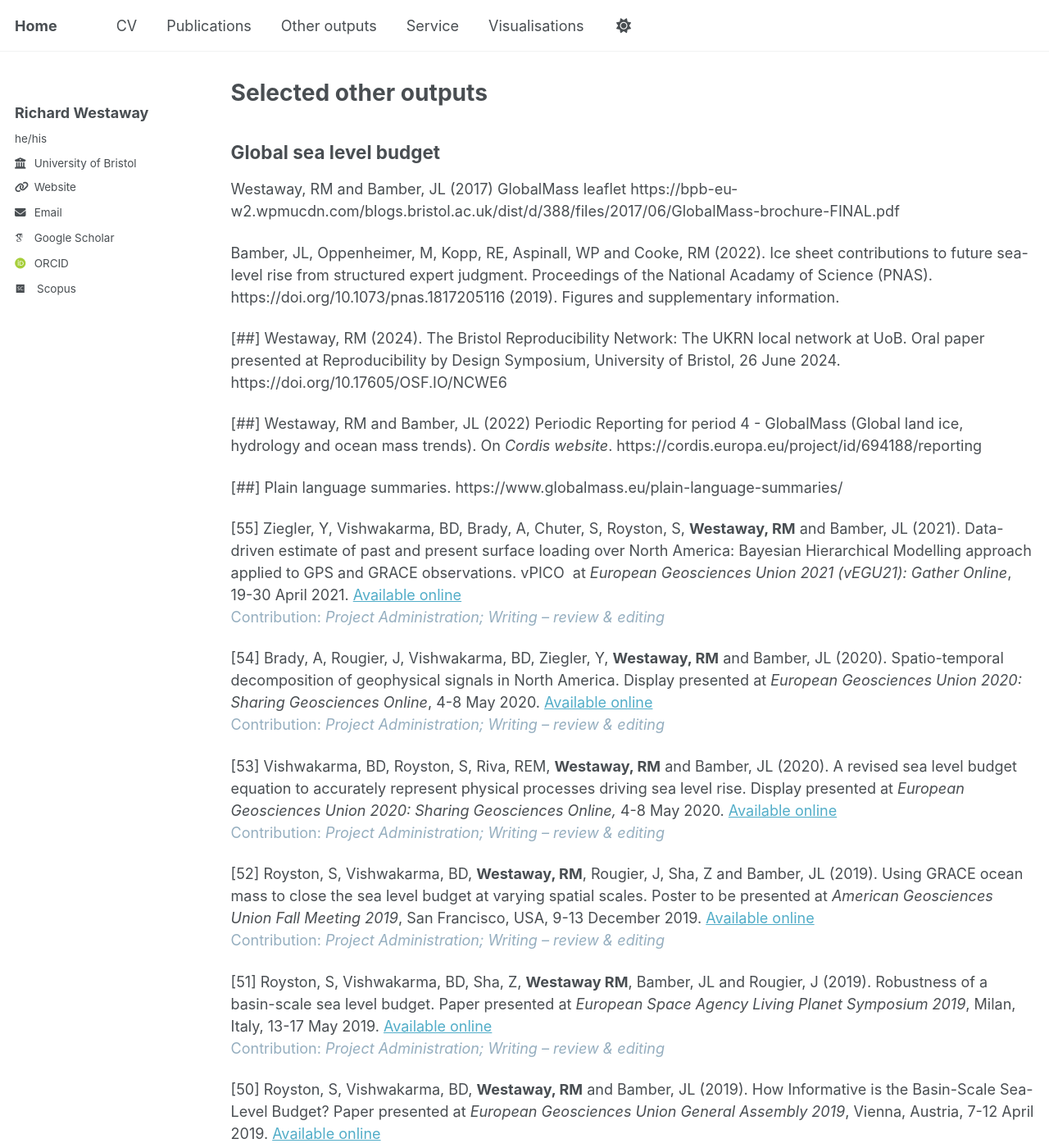
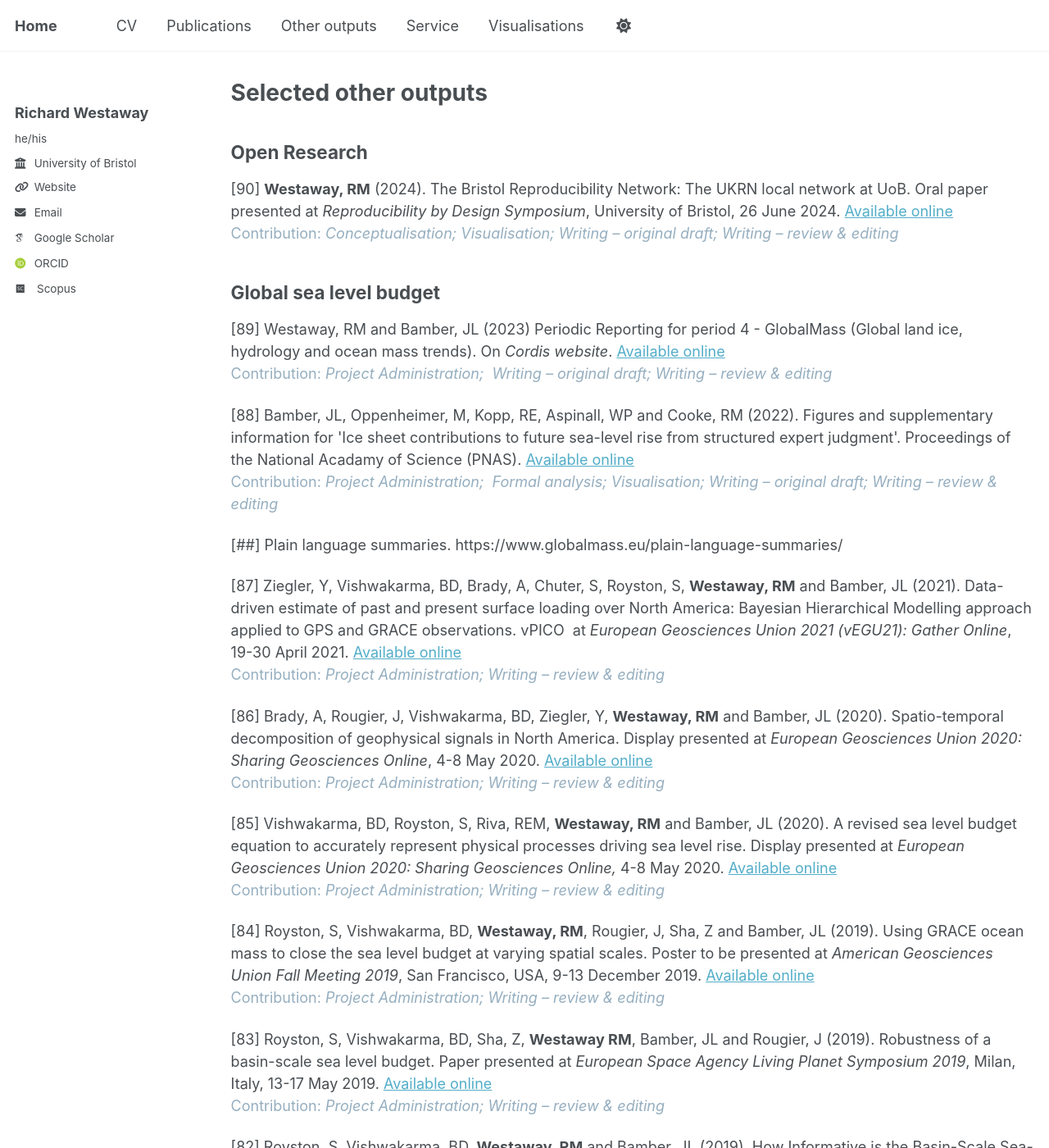
Before and after one commit to richardwestaway/richardwestaway.github.io, a Jekyll site: the page built from _pages/outputs.html, in a window 1280 px wide and 1400 px high. Shown: the whole window at 82% size. Built offline with Jekyll 4.4.1, drawn with Linux system fonts in a browser that asks for light colours; some web fonts are replaced; some of the changed text lies outside the part shown.

Commit message:
Update outputs.html

```diff
--- a/_pages/outputs.html
+++ b/_pages/outputs.html
@@ -13,23 +13,29 @@ author_profile: true
 
 {% include base_path %}
 
+<h2>Open Research</h2>
+
+<p>[90] <strong>Westaway, RM</strong> (2024). The Bristol Reproducibility Network: The UKRN local network at UoB. Oral paper presented at <em>Reproducibility by Design Symposium</em>, University of Bristol, 26 June 2024. <a href="https://osf.io/tx42g" target="_blank" rel="noopener">Available online</a><br /><span style="color: #95aebf;">Contribution: <em>Conceptualisation; Visualisation; Writing &ndash; original draft; Writing &ndash; review &amp; editing</em></span></p>
+
 <h2>Global sea level budget</h2>
-<p> Westaway, RM and Bamber, JL (2017) GlobalMass leaflet https://bpb-eu-w2.wpmucdn.com/blogs.bristol.ac.uk/dist/d/388/files/2017/06/GlobalMass-brochure-FINAL.pdf</p>
-<p> Bamber, JL, Oppenheimer, M, Kopp, RE, Aspinall, WP and Cooke, RM (2022). Ice sheet contributions to future sea-level rise from structured expert judgment. Proceedings of the National Acadamy of Science (PNAS). https://doi.org/10.1073/pnas.1817205116 (2019). Figures and supplementary information.</p>
-<p>[##] Westaway, RM (2024). The Bristol Reproducibility Network: The UKRN local network at UoB. Oral paper presented at Reproducibility by Design Symposium, University of Bristol, 26 June 2024. https://doi.org/10.17605/OSF.IO/NCWE6</p>
-<p>[##] Westaway, RM and Bamber, JL (2022) Periodic Reporting for period 4 - GlobalMass (Global land ice, hydrology and ocean mass trends). On <em>Cordis website</em>. https://cordis.europa.eu/project/id/694188/reporting</p>
-<p>[##] Plain language summaries. https://www.globalmass.eu/plain-language-summaries/ </p>
-<p>[55] Ziegler, Y, Vishwakarma, BD,&nbsp;Brady, A, Chuter, S, Royston, S, <strong>Westaway, RM</strong> and Bamber, JL (2021).&nbsp;Data-driven estimate of past and present surface loading over North America: Bayesian Hierarchical Modelling approach applied to GPS and GRACE observations. vPICO&nbsp; at <em>European Geosciences Union 2021 (vEGU21): Gather Online</em>, 19-30 April 2021. <a href="https://doi.org/10.5281/zenodo.7463180" target="_blank" rel="noopener">Available online</a><br /><span style="color: #95aebf;">Contribution: <em>Project Administration;&nbsp;Writing &ndash; review &amp; editing</em></span></p>
-<p>[54] Brady, A, Rougier, J, Vishwakarma, BD, Ziegler, Y, <strong>Westaway, RM</strong> and Bamber, JL (2020). Spatio-temporal decomposition of geophysical signals in North America. Display presented at <em>European Geosciences Union 2020: Sharing Geosciences Online</em>, 4-8 May 2020. <a href="https://doi.org/10.5281/zenodo.7462998" target="_blank" rel="noopener">Available online</a><br /><span style="color: #95aebf;">Contribution: <em>Project Administration;&nbsp;Writing &ndash; review &amp; editing</em></span></p>
-<p>[53] Vishwakarma, BD, Royston, S, Riva, REM, <strong>Westaway, RM</strong> and Bamber, JL (2020). A revised sea level budget equation to accurately represent physical processes driving sea level rise. Display presented at <em>European Geosciences Union 2020: Sharing Geosciences Online, </em>4-8 May 2020. <a href="https://doi.org/10.5281/zenodo.7462699" target="_blank" rel="noopener">Available online</a><br /><span style="color: #95aebf;">Contribution: <em>Project Administration;&nbsp;Writing &ndash; review &amp; editing</em></span></p>
-<p>[52] Royston, S, Vishwakarma, BD, <strong>Westaway, RM</strong>, Rougier, J, Sha, Z and Bamber, JL&nbsp;(2019). Using GRACE ocean mass to close the sea level budget at varying spatial scales. Poster to be presented at <em>American Geosciences Union Fall Meeting 2019</em>, San Francisco, USA, 9-13 December 2019. <a href="https://doi.org/10.5281/zenodo.7462647">Available online</a><br /><span style="color: #95aebf;">Contribution: <em>Project Administration;&nbsp;</em><em>Writing &ndash; review &amp; editing</em></span></p>
-<p>[51] Royston, S, Vishwakarma, BD, Sha, Z, <strong>Westaway RM</strong>, Bamber, JL&nbsp;and Rougier, J (2019). Robustness of a basin-scale sea level budget. Paper presented at <em>European Space Agency Living Planet Symposium 2019</em>, Milan, Italy, 13-17 May 2019. <a href="https://doi.org/10.5281/zenodo.7462607" target="_blank" rel="noopener">Available online</a><br /><span style="color: #95aebf;">Contribution: <em>Project Administration;&nbsp;</em><em>Writing &ndash; review &amp; editing</em></span></p>
-<p>[50] Royston, S, Vishwakarma, BD, <strong>Westaway, RM</strong> and Bamber, JL&nbsp;(2019). How Informative is the Basin-Scale Sea-Level Budget? Paper presented at <em>European Geosciences Union General Assembly&nbsp;2019</em>, Vienna, Austria, 7-12 April 2019. <a href="https://doi.org/10.5281/zenodo.7458044" target="_blank" rel="noopener">Available online</a><br /><span style="color: #95aebf;">Contribution: <em>Project Administration;&nbsp;</em><em>Writing &ndash; review &amp; editing</em></span></p>
-<p>[49] <strong>Westaway, RM</strong>, Vishwakarma, BD, Royston, S and Bamber, JL&nbsp;(2019). A first observation driven estimate of Ocean Bottom Deformation: updating the Sea Level Budget.&nbsp;Paper presented at <em>European Geosciences Union General Assembly&nbsp;2019</em>, Vienna, Austria, 7-12 April 2019. <a href="https://doi.org/10.5281/zenodo.7458028" target="_blank" rel="noopener">Available online</a><br /><span style="color: #95aebf;">Contribution: <em>Project Administration;&nbsp;</em><em>Writing &ndash; review &amp; editing</em></span></p>
-<p>[48] Vishwakarma, BD, Royston, S, Chuter, S, Sha, Z, <strong>Westaway, RM</strong>, Rougier, J and Bamber, JL (2019). GlobalMass: a Bayesian modelling approach for closing the sea-level budget. Poster presented at <em>GRACE/GRACE-FO Science Team Meeting 2018</em>, Potsdam, Germany, 9-11 October 2018. <a href="https://doi.org/10.6084/m9.figshare.7234886" target="_blank" rel="noopener">Available online</a><br /><span style="color: #95aebf;">Contribution: <em>Project Administration;&nbsp;</em><em>Writing &ndash; review &amp; editing</em></span></p>
-<p>[47] Bamber, JL, <strong>Westaway, RM</strong>, Marzeion, B and Wouters, B&nbsp;(2018).&nbsp;The land ice contribution to sea level during the satellite era.&nbsp;Poster presented at <em>Sea Level Futures Conference</em>, Liverpool 2&ndash;4 July 2018.&nbsp;<a href="https://doi.org/10.5281/zenodo.7434192" target="_blank" rel="noopener">Available online</a><br /><span style="color: #95aebf;">Contribution: <em>Project Administration;&nbsp;</em><em>Formal analysis;&nbsp;Visualization;&nbsp;Writing &ndash; original draft;&nbsp;Writing &ndash; review &amp; editing</em></span></p>
-<p>[46] Bamber, JL, <strong>Westaway, RM</strong>, Wouters, B &amp; Marzeion, B&nbsp;(2018).&nbsp;Land ice contribution to SLR from 1992-present.&nbsp;Paper presented at <em>POLAR 2018</em>, Davos, Switzerland, 15-26 June 2018.&nbsp;<a href="https://doi.org/10.5281/zenodo.7433994" target="_blank" rel="noopener">Available online</a><br /><span style="color: #95aebf;">Contribution: <em>Project Administration;&nbsp;</em><em>Formal analysis; Visualization;&nbsp;Writing &ndash; original draft;&nbsp;Writing &ndash; review &amp; editing</em></span></p>
 
+<p>[89] Westaway, RM and Bamber, JL (2023) Periodic Reporting for period 4 - GlobalMass (Global land ice, hydrology and ocean mass trends). On <em>Cordis website</em>. <a href="https://cordis.europa.eu/project/id/694188/reporting" target="_blank" rel="noopener">Available online</a><br /><span style="color: #95aebf;">Contribution: <em>Project Administration;&nbsp; Writing &ndash; original draft; Writing &ndash; review &amp; editing</em></span></p>
+
+<p>[88] Bamber, JL, Oppenheimer, M, Kopp, RE, Aspinall, WP and Cooke, RM (2022). Figures and supplementary information for 'Ice sheet contributions to future sea-level rise from structured expert judgment'. Proceedings of the National Acadamy of Science (PNAS). <a href="https://doi.org/10.1073/pnas.1817205116" target="_blank" rel="noopener">Available online</a><br /><span style="color: #95aebf;">Contribution: <em>Project Administration;&nbsp; Formal analysis; Visualisation; Writing &ndash; original draft; Writing &ndash; review &amp; editing</em></span></p>
+
+<p>[##] Plain language summaries. https://www.globalmass.eu/plain-language-summaries/</p>
+
+<p>[87] Ziegler, Y, Vishwakarma, BD,&nbsp;Brady, A, Chuter, S, Royston, S, <strong>Westaway, RM</strong> and Bamber, JL (2021).&nbsp;Data-driven estimate of past and present surface loading over North America: Bayesian Hierarchical Modelling approach applied to GPS and GRACE observations. vPICO&nbsp; at <em>European Geosciences Union 2021 (vEGU21): Gather Online</em>, 19-30 April 2021. <a href="https://doi.org/10.5281/zenodo.7463180" target="_blank" rel="noopener">Available online</a><br /><span style="color: #95aebf;">Contribution: <em>Project Administration;&nbsp;Writing &ndash; review &amp; editing</em></span></p>
+<p>[86] Brady, A, Rougier, J, Vishwakarma, BD, Ziegler, Y, <strong>Westaway, RM</strong> and Bamber, JL (2020). Spatio-temporal decomposition of geophysical signals in North America. Display presented at <em>European Geosciences Union 2020: Sharing Geosciences Online</em>, 4-8 May 2020. <a href="https://doi.org/10.5281/zenodo.7462998" target="_blank" rel="noopener">Available online</a><br /><span style="color: #95aebf;">Contribution: <em>Project Administration;&nbsp;Writing &ndash; review &amp; editing</em></span></p>
+<p>[85] Vishwakarma, BD, Royston, S, Riva, REM, <strong>Westaway, RM</strong> and Bamber, JL (2020). A revised sea level budget equation to accurately represent physical processes driving sea level rise. Display presented at <em>European Geosciences Union 2020: Sharing Geosciences Online, </em>4-8 May 2020. <a href="https://doi.org/10.5281/zenodo.7462699" target="_blank" rel="noopener">Available online</a><br /><span style="color: #95aebf;">Contribution: <em>Project Administration;&nbsp;Writing &ndash; review &amp; editing</em></span></p>
+<p>[84] Royston, S, Vishwakarma, BD, <strong>Westaway, RM</strong>, Rougier, J, Sha, Z and Bamber, JL&nbsp;(2019). Using GRACE ocean mass to close the sea level budget at varying spatial scales. Poster to be presented at <em>American Geosciences Union Fall Meeting 2019</em>, San Francisco, USA, 9-13 December 2019. <a href="https://doi.org/10.5281/zenodo.7462647">Available online</a><br /><span style="color: #95aebf;">Contribution: <em>Project Administration;&nbsp;</em><em>Writing &ndash; review &amp; editing</em></span></p>
+<p>[83] Royston, S, Vishwakarma, BD, Sha, Z, <strong>Westaway RM</strong>, Bamber, JL&nbsp;and Rougier, J (2019). Robustness of a basin-scale sea level budget. Paper presented at <em>European Space Agency Living Planet Symposium 2019</em>, Milan, Italy, 13-17 May 2019. <a href="https://doi.org/10.5281/zenodo.7462607" target="_blank" rel="noopener">Available online</a><br /><span style="color: #95aebf;">Contribution: <em>Project Administration;&nbsp;</em><em>Writing &ndash; review &amp; editing</em></span></p>
+<p>[82] Royston, S, Vishwakarma, BD, <strong>Westaway, RM</strong> and Bamber, JL&nbsp;(2019). How Informative is the Basin-Scale Sea-Level Budget? Paper presented at <em>European Geosciences Union General Assembly&nbsp;2019</em>, Vienna, Austria, 7-12 April 2019. <a href="https://doi.org/10.5281/zenodo.7458044" target="_blank" rel="noopener">Available online</a><br /><span style="color: #95aebf;">Contribution: <em>Project Administration;&nbsp;</em><em>Writing &ndash; review &amp; editing</em></span></p>
+<p>[81] <strong>Westaway, RM</strong>, Vishwakarma, BD, Royston, S and Bamber, JL&nbsp;(2019). A first observation driven estimate of Ocean Bottom Deformation: updating the Sea Level Budget.&nbsp;Paper presented at <em>European Geosciences Union General Assembly&nbsp;2019</em>, Vienna, Austria, 7-12 April 2019. <a href="https://doi.org/10.5281/zenodo.7458028" target="_blank" rel="noopener">Available online</a><br /><span style="color: #95aebf;">Contribution: <em>Project Administration;&nbsp;</em><em>Writing &ndash; review &amp; editing</em></span></p>
+<p>[80] Vishwakarma, BD, Royston, S, Chuter, S, Sha, Z, <strong>Westaway, RM</strong>, Rougier, J and Bamber, JL (2019). GlobalMass: a Bayesian modelling approach for closing the sea-level budget. Poster presented at <em>GRACE/GRACE-FO Science Team Meeting 2018</em>, Potsdam, Germany, 9-11 October 2018. <a href="https://doi.org/10.6084/m9.figshare.7234886" target="_blank" rel="noopener">Available online</a><br /><span style="color: #95aebf;">Contribution: <em>Project Administration;&nbsp;</em><em>Writing &ndash; review &amp; editing</em></span></p>
+<p>[79] Bamber, JL, <strong>Westaway, RM</strong>, Marzeion, B and Wouters, B&nbsp;(2018).&nbsp;The land ice contribution to sea level during the satellite era.&nbsp;Poster presented at <em>Sea Level Futures Conference</em>, Liverpool 2&ndash;4 July 2018.&nbsp;<a href="https://doi.org/10.5281/zenodo.7434192" target="_blank" rel="noopener">Available online</a><br /><span style="color: #95aebf;">Contribution: <em>Project Administration;&nbsp;</em><em>Formal analysis;&nbsp;Visualization;&nbsp;Writing &ndash; original draft;&nbsp;Writing &ndash; review &amp; editing</em></span></p>
+<p>[78] Bamber, JL, <strong>Westaway, RM</strong>, Wouters, B &amp; Marzeion, B&nbsp;(2018).&nbsp;Land ice contribution to SLR from 1992-present.&nbsp;Paper presented at <em>POLAR 2018</em>, Davos, Switzerland, 15-26 June 2018.&nbsp;<a href="https://doi.org/10.5281/zenodo.7433994" target="_blank" rel="noopener">Available online</a><br /><span style="color: #95aebf;">Contribution: <em>Project Administration;&nbsp;</em><em>Formal analysis; Visualization;&nbsp;Writing &ndash; original draft;&nbsp;Writing &ndash; review &amp; editing</em></span></p>
+<p> [77] <strong>Westaway, RM</strong> and Bamber, JL (2017). GlobalMass leaflet. <a href="https://bpb-eu-w2.wpmucdn.com/blogs.bristol.ac.uk/dist/d/388/files/2017/06/GlobalMass-brochure-FINAL.pdf" target="_blank" rel="noopener">Available online</a><br /><span style="color: #95aebf;">Contribution: <em>Project Administration; Conceptualisation; Visualization; Writing &ndash; original draft; Writing &ndash; review &amp; editing</em></span></p>
 <h2>Corporate sustainability and carbon accounting</h2>
 
 <p>[76] Morgan Sindall Group (2016). Sustainability Materiality Assessment 2016. <a href="https://d3s3eeezfmyz8l.cloudfront.net/pdfs/materiality-assessment-for-morgan-sindall-group-2016.pdf" target="_blank" rel="noopener"">Available online</a> <br /><span style="color: #95aebf;">Contribution: <em>Conceptualisation; Investigation; Formal analysis; Visualisation; Writing &ndash; original draft; Writing &ndash; review &amp; editing</em></span></p>
```
